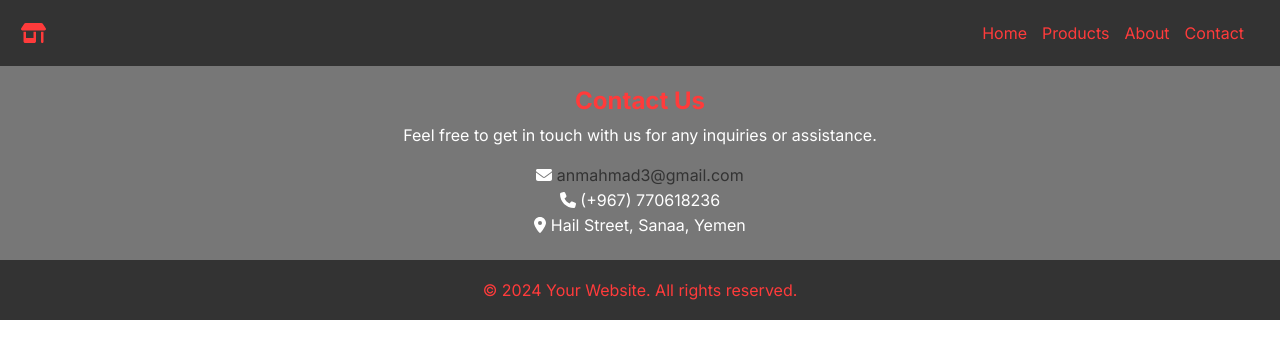
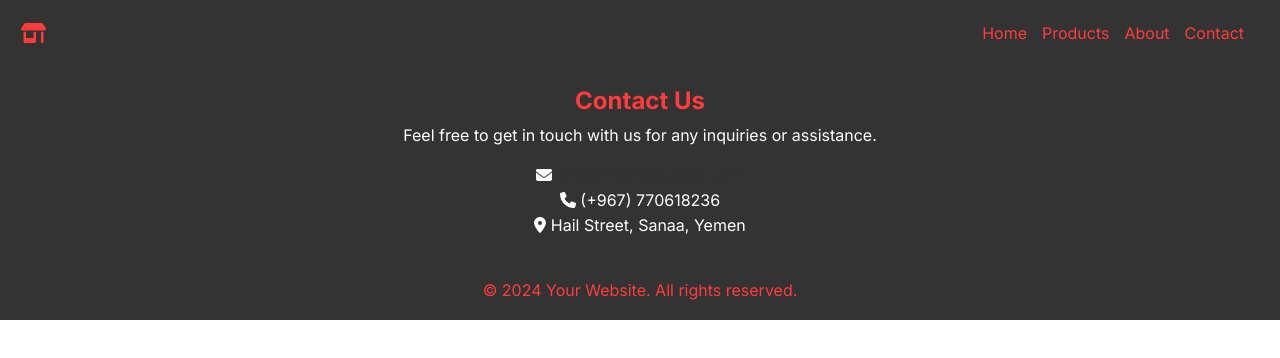
Before and after one commit to Anm-7/products_store, a Next.js app: page /Contact in a window 1280 px wide. Shown: the top 358 px of the page. Built offline with nearby package versions, Linux system fonts and the light colour scheme.

Commit message:
Update Contact.css

```diff
--- a/src/app/Contact/Contact.css
+++ b/src/app/Contact/Contact.css
@@ -1,5 +1,5 @@
 .contact {
-    background-color:#777;
+    background-color:#333;
     padding: 20px;
     text-align: center;
     /* margin-top: 30px; */
```
